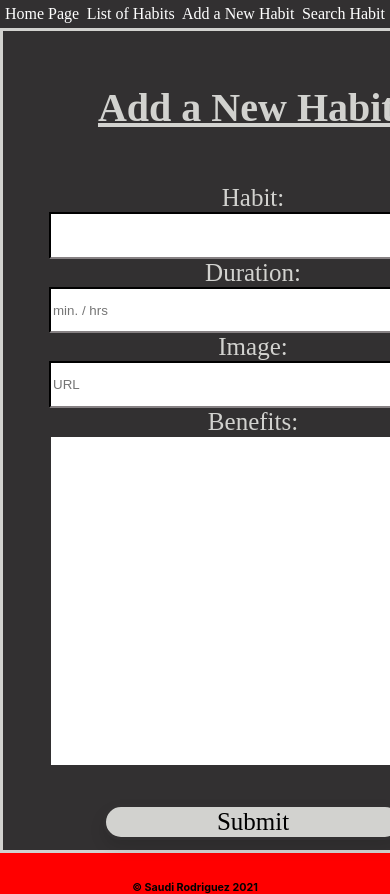
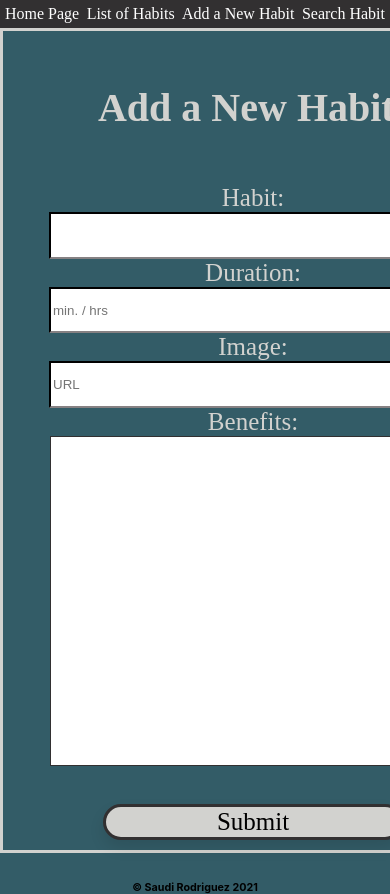
Before and after one commit to SaudiR/The-Secret-of-Habits, a React (Create React App) app in the folder client/: page /form in a window 390 px wide. Shown: the top 894 px of the page. Built offline with nearby package versions, Linux system fonts and the light colour scheme; no server answers.

Commit message:
mobile view updated

```diff
--- a/client/src/App.css
+++ b/client/src/App.css
@@ -73,11 +73,10 @@ button:hover {
 }
 
 h1 {
-  /* font-family: 'Merriweather', serif; */
   font-family: 'Marck Script', cursive;
   text-align: center;
   font-size: 45px;
-  text-shadow: 2px 2px white;
+  /* text-shadow: 2px 2px white; */
   margin-top: auto;
 }
 
@@ -90,6 +89,7 @@ h4 {
   font-size: 40px;
   color:  #d2d2cf;
   font-family: 'Marck Script', cursive;
+  text-decoration: none;
 }
 label {
   color:  #d2d2cf;
@@ -136,7 +136,7 @@ body {
   overflow: scroll;
   border-style: solid;
   border-color:  #323031;
-  background-color: #8E9AAF;
+  background-color: #d2d2cf;
 }
 
 .list:hover {
@@ -193,6 +193,8 @@ align-items: center;
   margin-bottom: 40px;
   width: 300px;
   height: 50px;
+  border-style: solid;
+  border-color: #323031;
 }
 
 .searchPage {
@@ -203,11 +205,26 @@ align-items: center;
   margin-top: 200px;
 }
 
+.allHabits {
+  text-decoration: underline;
+}
+
 
 
 @media only screen and (max-width: 600px) {
   body {
-    background-color: red;
+    background-color: #335C67;
+  }
+
+  .home {
+    background-size: 100px px;
+    width: 400px;
+    height: 30vh;
+  }
+
+  h1 {
+    margin-top: -40px;
+    font-size: 40px;
   }
   button {
     border: none;
@@ -217,6 +234,19 @@ align-items: center;
     border-style: solid;
     border-color:  #323031;
   }
+
+  .form {
+    background-color:  #335C67;
+  }
+
+  .list {
+    font-size: 40px;
+    background-color:  #335C67;
+  }
+
+  .allHabits {
+    margin-top: 10px;
+  }
 }
 
 @media only screen and (min-width: 1024px) {
--- a/client/src/components/AllHabits.jsx
+++ b/client/src/components/AllHabits.jsx
@@ -3,9 +3,7 @@ import { Link } from "react-router-dom";
 const AllHabits = (props) => {
   return (
     <div className="list">
-      <h1 style={{
-        textDecoration: 'underline'
-      }}>Habits</h1>
+      <h1 className="allHabits">Habits</h1>
       {props.dailyHabits.map((habit) => {
         return (
         <div>
--- a/client/src/components/Form.jsx
+++ b/client/src/components/Form.jsx
@@ -20,7 +20,7 @@ function Form(props) {
       duration: duration,
       benefits: benefits,
       images: images === ""
-          ? "https://i.ibb.co/xjQBgJs/Anonymous-Mask-Hd-Anonymous-mask-by.jpg"
+          ? "https://cdn.powerofpositivity.com/wp-content/uploads/2020/04/einstein-quote.jpg"
         : images,
     };
 
@@ -32,9 +32,7 @@ function Form(props) {
   };
   return (
     <form onSubmit={handleSubmit} className="form">
-      <h4 style={{
-        textDecoration: 'underline'
-      }}>Add a New Habit!</h4>
+      <h4>Add a New Habit!</h4>
       <label htmlFor="habit">Habit:</label>
       <input className="habitDurationTextarea"
         name="habit"
--- a/client/src/components/Progress.jsx
+++ b/client/src/components/Progress.jsx
@@ -18,16 +18,16 @@ const Progress = (props) => {
 
     if (props.search !== "") {
       const results = props.dailyHabits.filter((habit) => {
-        // console.log(habit.fields.habit)
         return habit.fields.habit.toLowerCase().includes(props.search.toLowerCase())
       })
       setFilteredHabits(results)
     }
   }, [date, props.search])
 
-  // console.log(habitsbyDate)
+
   return (
     <div className="searchPage">
+      <h1>Search for a Habit</h1>
       <input className="searchBar"
         type='text'
         name='search'
```
Also changed, not shown: 1 other file (tests, documents, lock files or other folders).
